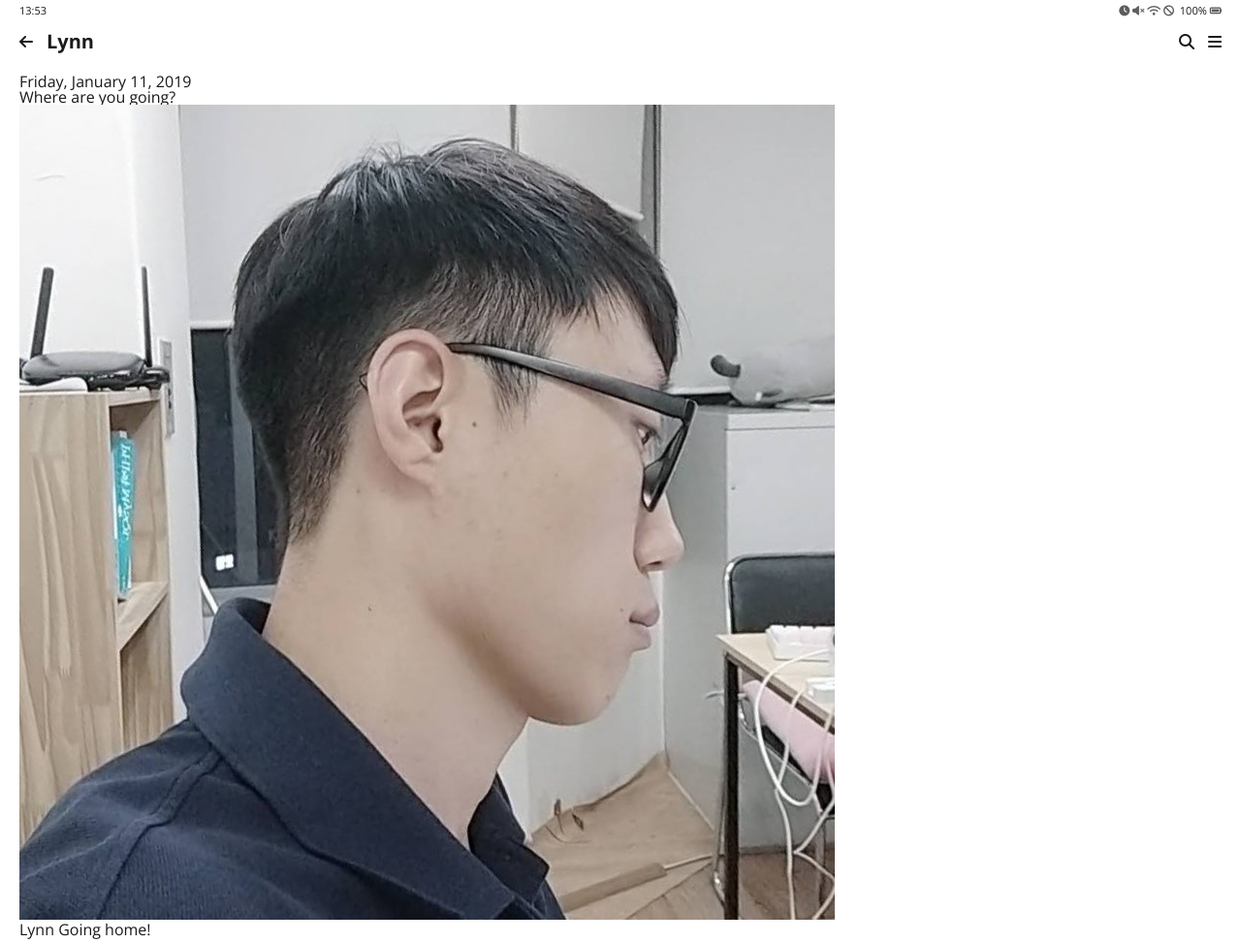
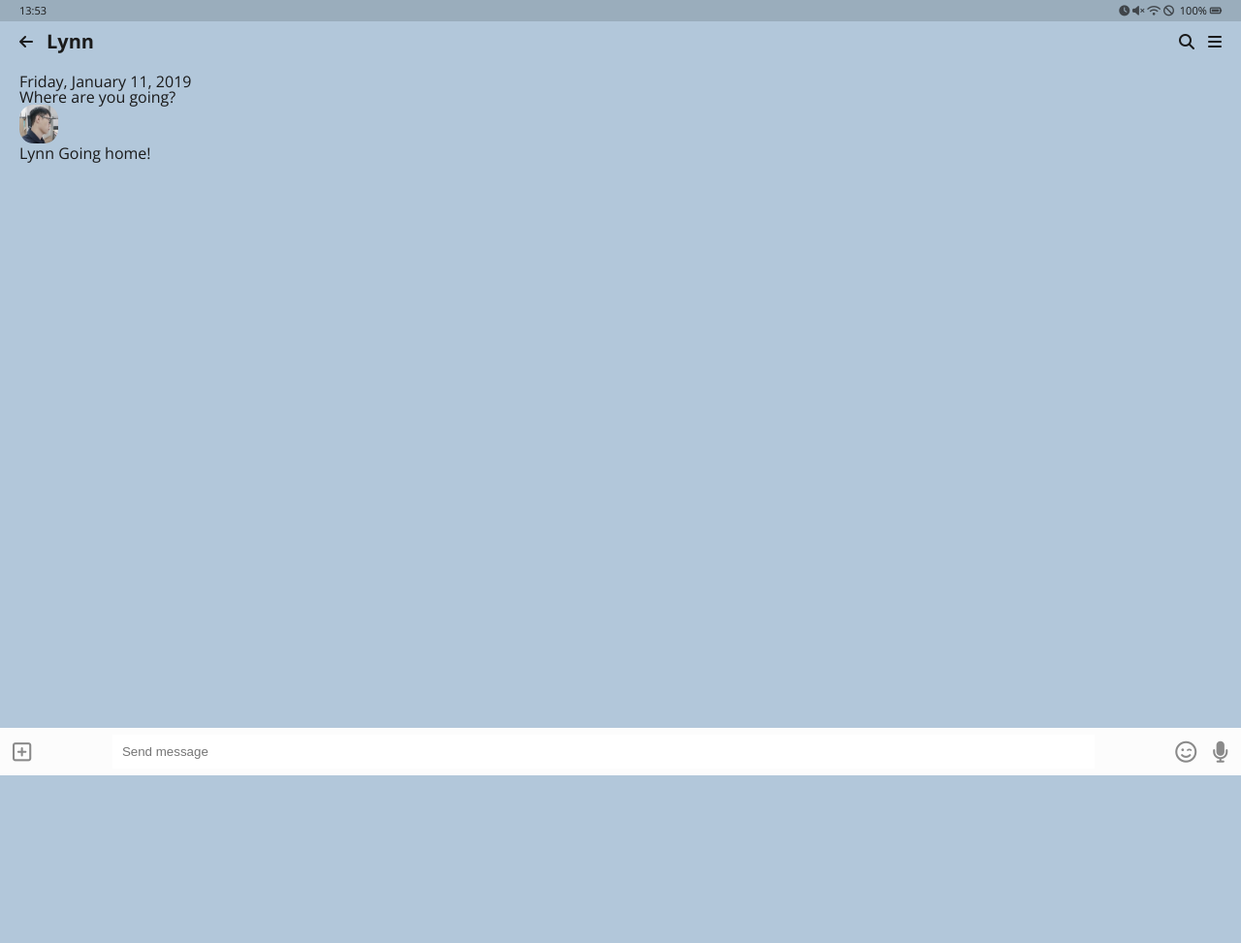
Before and after one commit to geepkoing/kakao-clone, a plain HTML site: page chat.html in a window 1280 px wide. Shown: the whole page at 97% size. After the commit the page ends 800 px from the top, so only its background shows below. Drawn offline with nearby package versions, Linux system fonts and the light colour scheme.

Commit message:
working on chat.css

```diff
--- a/chat.html
+++ b/chat.html
@@ -8,7 +8,7 @@
     <link rel="stylesheet" href="css/styles.css" />
     <title>Chat | Kakao</title>
   </head>
-  <body>
+  <body class="chat__body">
     <div class="status-bar">
       <div class="status-bar__column">
         <span class="status-bar__clock">13:53</span>
@@ -49,7 +49,7 @@
           </div>
         </li>
         <li class="incomming-message message">
-          <img src="images/avatar.jpg" class="message__avatar" />
+          <img src="images/avatar.jpg" class="message__avatar m-avatar" />
           <div class="message__content">
             <span class="message__author">Lynn</span>
             <span class="message__bubble">
@@ -59,5 +59,25 @@
         </li>
       </ul>
     </main>
+    <div class="chat__write">
+      <div class="chat__write-column">
+        <i class="far fa-plus-square"></i>
+      </div>
+      <div class="chat__write-column">
+        <input
+          type="text"
+          class="chat__write-input"
+          placeholder="Send message"
+        />
+      </div>
+      <div class="chat__write-column">
+        <span class="chat__write-icon">
+          <i class="far fa-smile-wink"></i>
+        </span>
+        <span class="chat__write-icon">
+          <i class="fas fa-microphone"></i>
+        </span>
+      </div>
+    </div>
   </body>
 </html>
--- /dev/null
+++ b/css/chat.css
@@ -0,0 +1,48 @@
+.status-bar {
+  background-color: #9aadbc;
+}
+
+.chat__body {
+  background-color: #b2c7da;
+}
+
+.message .m-avatar {
+  width: 35px;
+  border-radius: 37%;
+  width: 40px;
+}
+
+.chat__write {
+  background-color: #fcfcfc;
+  position: fixed;
+  bottom: 0;
+  left: 0;
+  right: 0;
+  width: 100%;
+  margin: 0 auto;
+  display: flex;
+  padding: 7px;
+  justify-content: space-between;
+  align-items: center;
+}
+
+.chat__write i {
+  font-size: 22px;
+  margin: 6px;
+  opacity: 0.5;
+  cursor: pointer;
+}
+
+.chat__write-column:nth-child(2) {
+  width: 80%;
+}
+
+.chat__write .chat__write-input {
+  width: 100%;
+  padding: 10px;
+  border: 14px;
+}
+
+.chat__write .chat__write-input:focus {
+  outline: none;
+}
--- a/css/styles.css
+++ b/css/styles.css
@@ -8,6 +8,7 @@
 @import "find.css";
 @import "more.css";
 @import "settings.css";
+@import "chat.css";
 
 body {
   color: #1a1a1a;
```
